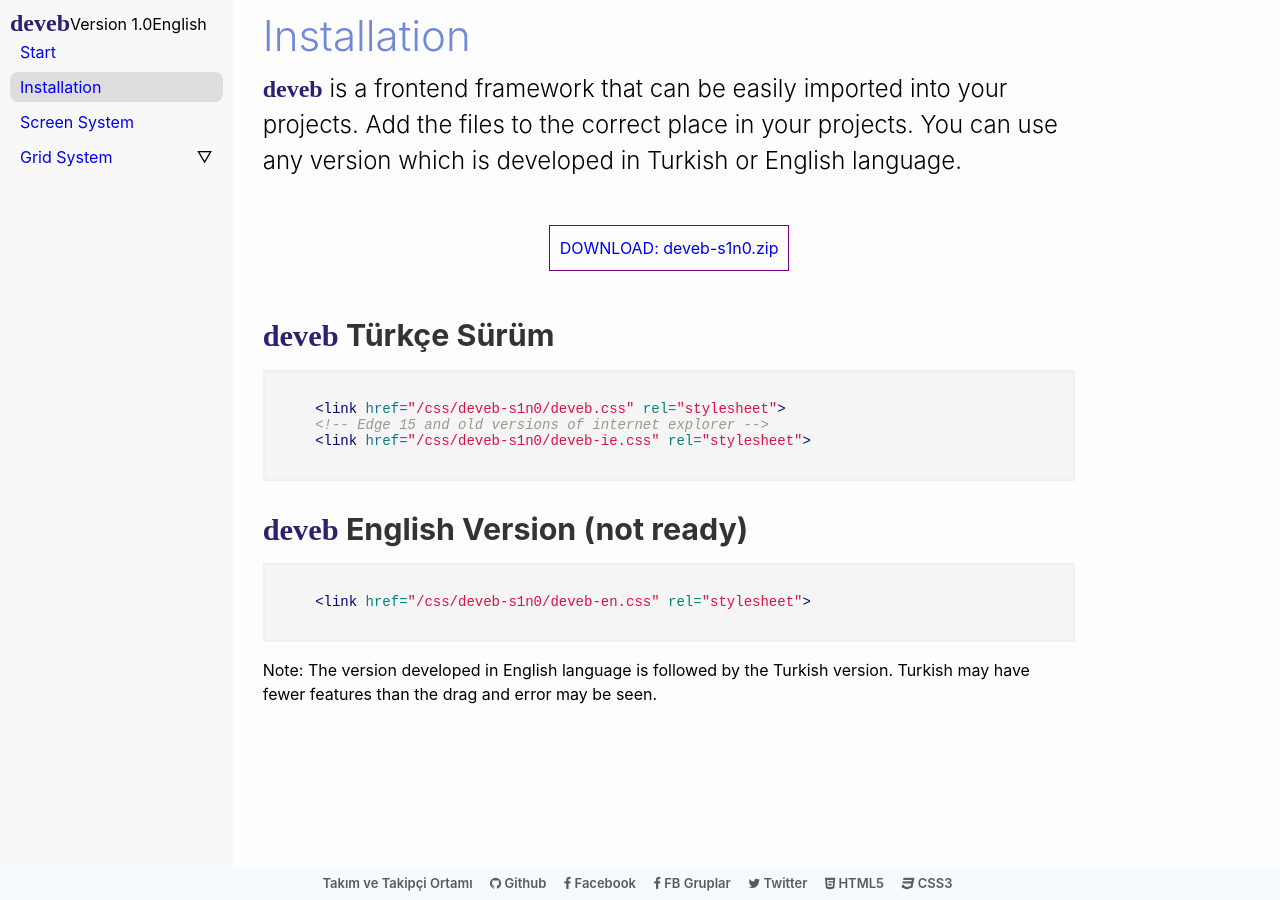
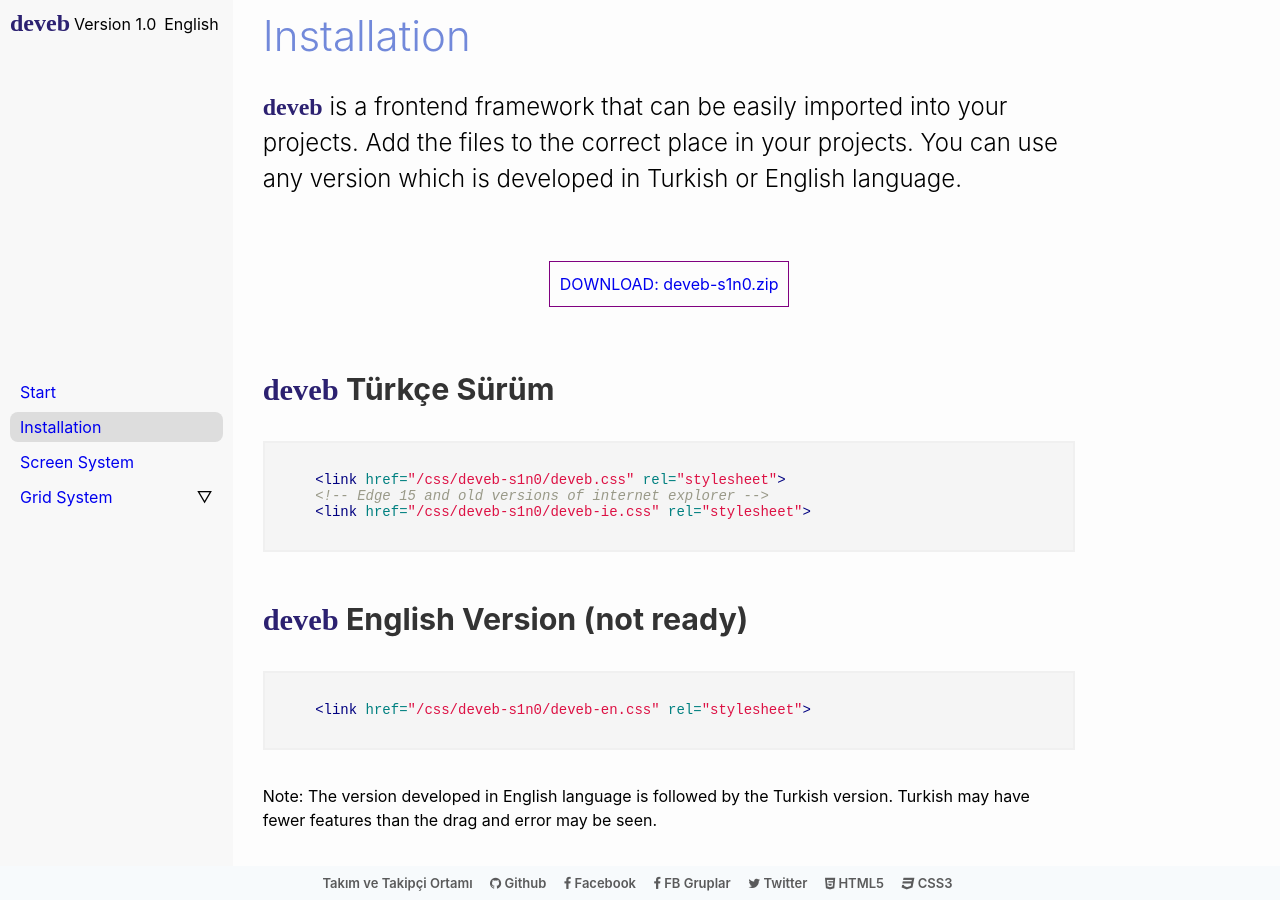
Before and after one commit to data-deveb/data-deveb.github.io, a Jekyll site: the page built from 1.0/en/kurulum.html, in a window 1280 px wide. Built offline with Jekyll 4.4.1, drawn with Linux system fonts in a browser that asks for light colours; some web fonts are replaced.

Commit message:
deveb 1.0 güncelleme
tema güncellemesi.

```diff
--- a/_layouts/s1n0/default.html
+++ b/_layouts/s1n0/default.html
@@ -1,18 +1,18 @@
 <!DOCTYPE html>
 <html lang="en">
 <head>
-{% include s1n0/head-en.html %}
+{% include s1n0/head.html %}
 </head>
 <body data-gnl="tamekran">
   <div data-gnl="sığ oluk-çevre">
-    <div id="sol-alan" data-gnl="üstte" data-kçk="4 22p sığ oluk-çevre">
-      <div data-gnl=" göbekte geniş-aralıklı" data-dev="2 3p sağda-ol göbekte-ol">
+    <div id="sol-alan" data-gnl="t" data-kçk="4 22p sığ oluk-çevre">
+      <div data-gnl="o geniş-aralıklı" data-dev="2 3p _s _o">
         <a data-gnl="0" href="/" class="logo2">deveb</a>
-        <span class="birincil" data-gnl="0 göbekte-ol" data-imgelik="kapsül küçük">
+        <span class="birincil" data-gnl="0 _o" data-imgelik="kapsül küçük">
           {% if page.url contains '/tr/' %}Sürüm{% endif %}
           {% if page.url contains '/en/' %}Version{% endif %} 1.0
         </span>
-        <span class="birincil" data-gnl="0 göbekte-ol" data-imgelik="kapsül küçük">
+        <span class="birincil" data-gnl="0 _o" data-imgelik="kapsül küçük">
           {% if page.url contains '/tr/' %}Türkçe{% endif %}
           {% if page.url contains '/en/' %}English{% endif %}
         </span>
@@ -25,7 +25,7 @@
       </div>
     </div>
     <div id="içerik" data-kçk="18 22p sığ oluk-çevre">
-      <div data-gnl="üstte" data-kçk="20 24p" style="padding-left:30px; padding-right:30px;">
+      <div data-gnl="t" data-kçk="20 24p" style="padding-left:30px; padding-right:30px;">
         {% if page.title %}
           <h1 class="sayfa">{{ page.title }}</h1>
         {% endif %}
```
Also changed, not shown: _layouts/s1n0/varsayilan.html (+5 -5 lines).
